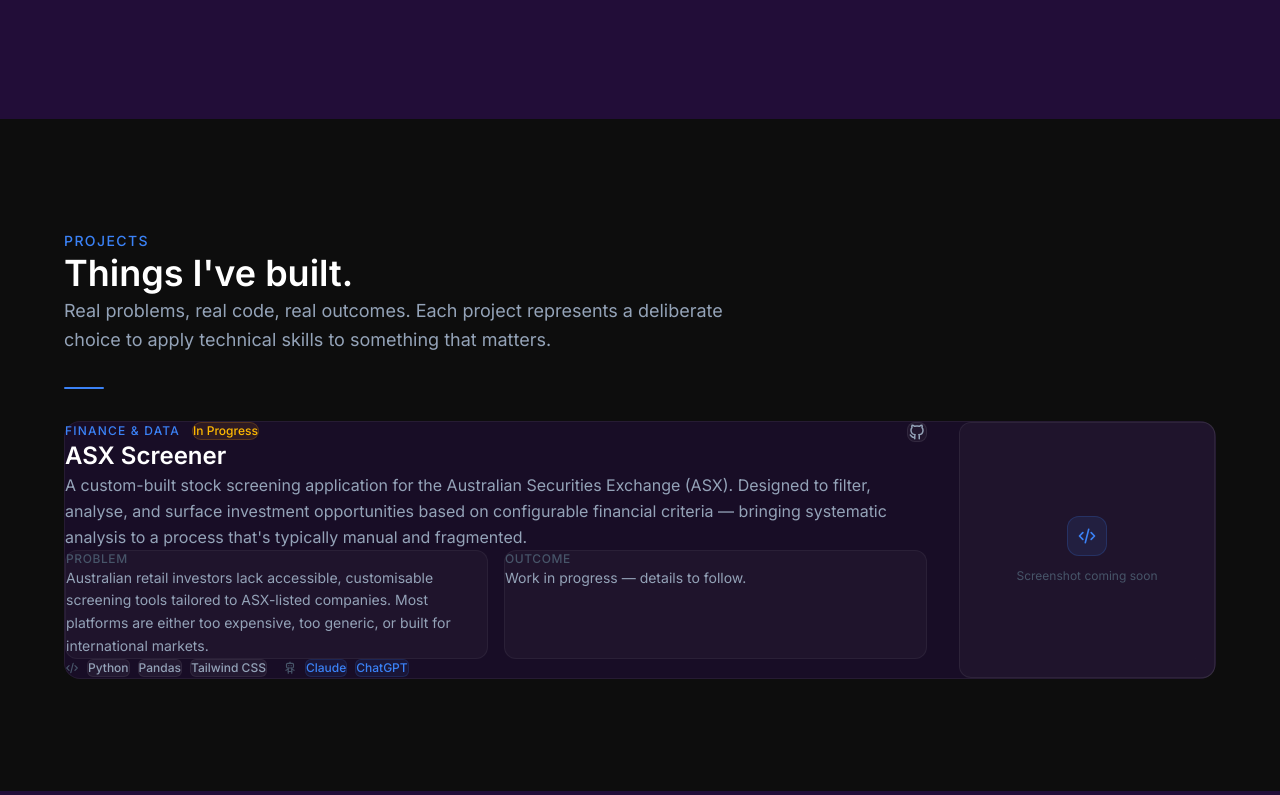
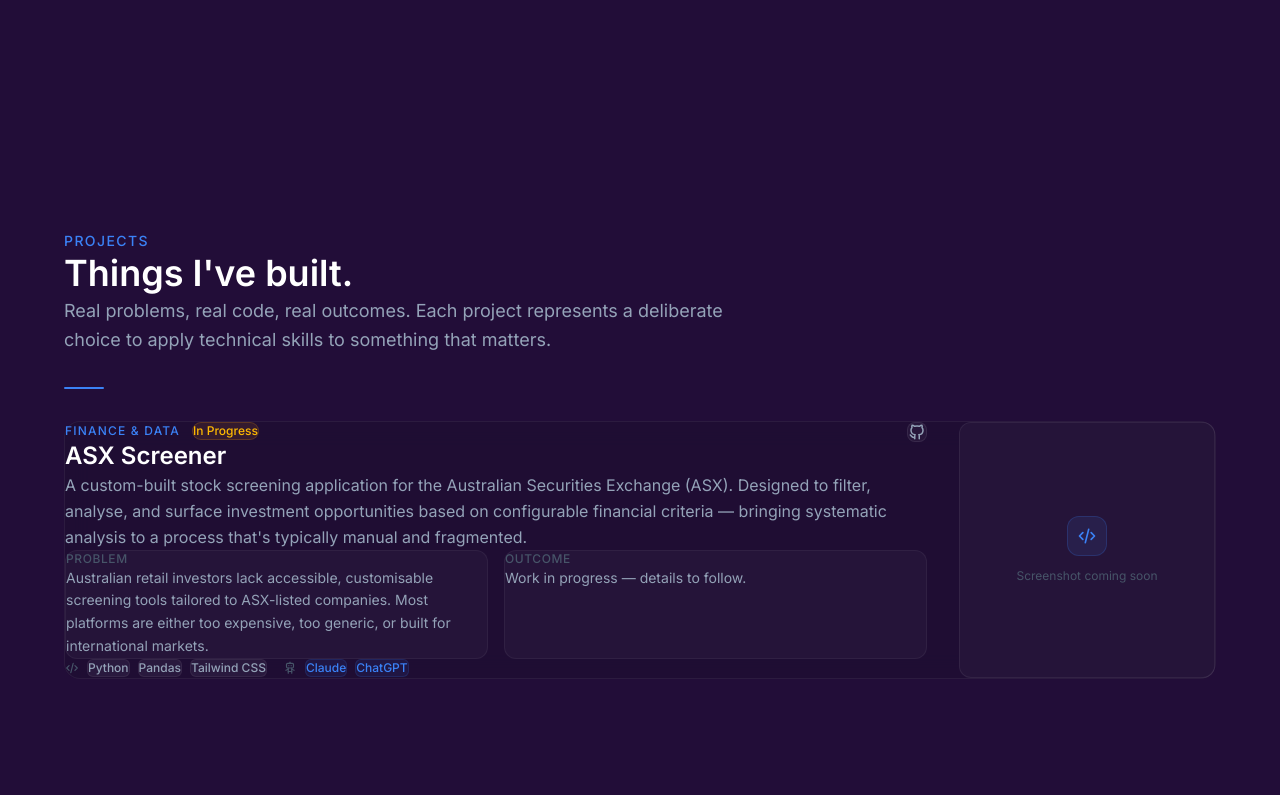
Before and after one commit to milkman831/harry-portfolio, a Next.js app in the folder harry-portfolio/: page / in a window 1280 px wide. Shown: the part 1505-2300 px from the top of the page. Built offline with nearby package versions, Linux system fonts and the light colour scheme.

Commit message:
test deploy

```diff
--- a/harry-portfolio/components/sections/AIStatement.tsx
+++ b/harry-portfolio/components/sections/AIStatement.tsx
@@ -9,7 +9,7 @@ const icons = [IconSearch, IconCode, IconWriting, IconBrain, IconShieldCheck, Ic
 
 export default function AIStatement() {
   return (
-    <section id="ai-statement" className="section-padding bg-[#0d0d0d]">
+    <section id="ai-statement" className="section-padding">
       <div className="max-w-6xl mx-auto px-16">
         <SectionHeader
           eyebrow="AI & Me"
--- a/harry-portfolio/components/sections/Projects.tsx
+++ b/harry-portfolio/components/sections/Projects.tsx
@@ -7,7 +7,7 @@ import { IconBrandGithub, IconExternalLink, IconCode, IconRobot } from "@tabler/
 
 export default function Projects() {
   return (
-    <section id="projects" className="section-padding bg-[#0d0d0d]">
+    <section id="projects" className="section-padding">
       <div className="max-w-6xl mx-auto px-6">
         <SectionHeader
           eyebrow="Projects"
```
